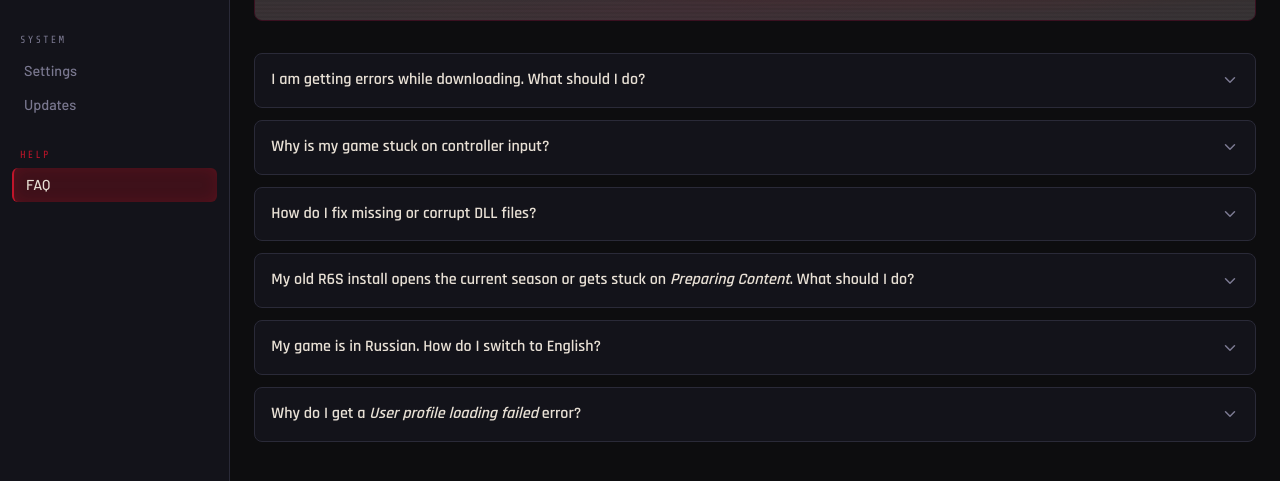
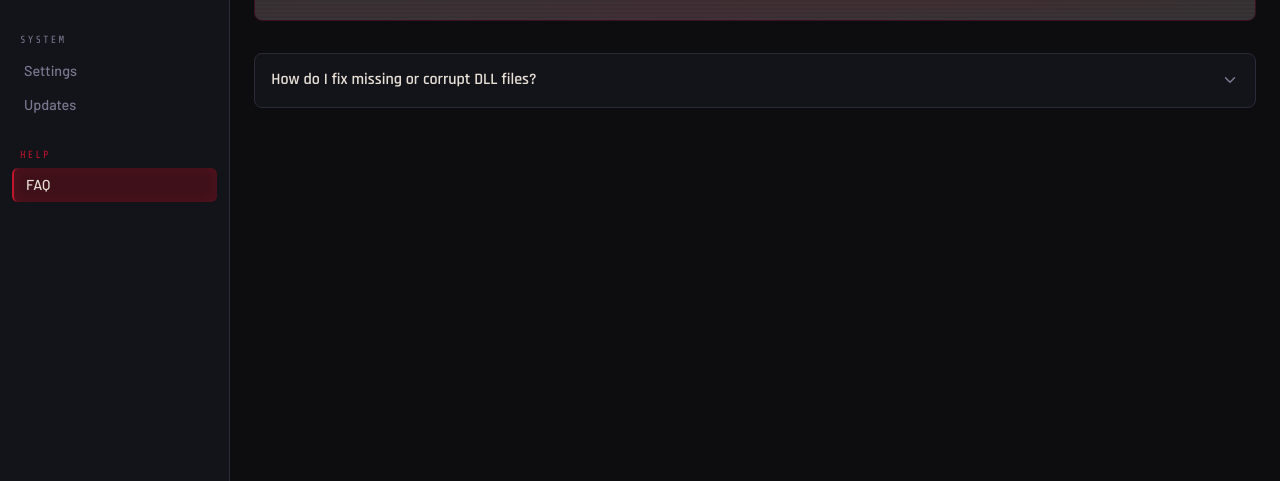
Before and after one commit to xeralin/ThrowbackLauncher, a Next.js app in the folder next/: page /faq/common-errors in a window 1280 px wide. Shown: the part 215-696 px from the top of the page. Built offline with nearby package versions, Linux system fonts and the light colour scheme; grey boxes are pictures that could not be loaded.

Commit message:
Update the FAQ for the installer name and the dropped Russian depot

```diff
--- a/next/src/app/faq/common-errors/page.tsx
+++ b/next/src/app/faq/common-errors/page.tsx
@@ -1,12 +1,9 @@
 import type { Metadata } from "next";
 import { FAQ_PAGES } from "@/config/faq";
-import Image from "next/image";
-import Link from "next/link";
 import { FaqHero } from "@/components/FaqHero";
 import { Note } from "@/components/Note";
 import { FaqAccordion, type FaqItem } from "@/components/FaqAccordion";
 import { ExternalLink } from "@/components/ExternalLink";
-import { OnWindows } from "@/components/OnPlatform";
 
 export const metadata: Metadata = FAQ_PAGES["common-errors"];
 
@@ -20,54 +17,6 @@ const faqs: FaqItem[] = [
         External overlays like Overwolf may be incompatible with the old R6S
         build, so disable them before launching the game.
       </p>
-    ),
-  },
-  {
-    id: "download-errors",
-    q: "I am getting errors while downloading. What should I do?",
-    a: (
-      <>
-        <p>
-          Most errors during download do not affect the final result and can be
-          ignored.
-        </p>
-        <ul>
-          <li>
-            <strong>Encountered error downloading chunk</strong> — Safe to
-            ignore, since the Steam servers were briefly unreachable and the
-            Launcher retries automatically
-          </li>
-          <li>
-            <strong>Depot is not available</strong> — You do not own R6S on
-            Steam
-          </li>
-          <li>
-            <strong>Failed to allocate file</strong> — Free up storage space on
-            the install drive
-          </li>
-          <li>
-            <strong>The process cannot access the file</strong> — Close any
-            program that might be interfering, such as
-            <OnWindows> your antivirus or</OnWindows> another game instance
-          </li>
-        </ul>
-      </>
-    ),
-  },
-  {
-    id: "controller-input",
-    q: "Why is my game stuck on controller input?",
-    a: (
-      <ol>
-        <li>
-          <strong>Restart the game</strong> — This mostly happens on the first
-          launch after a download and is gone for good afterwards
-        </li>
-        <li>
-          <strong>Unplug your controller</strong> — If that did not help,
-          restart without it and plug it back in afterwards
-        </li>
-      </ol>
     ),
   },
   {
@@ -131,6 +80,33 @@ const faqs: FaqItem[] = [
     ),
   },
   {
+    id: "no-proton",
+    q: (
+      <>
+        Why do I get <em>No Proton found</em>?
+      </>
+    ),
+    platform: "linux",
+    a: (
+      <>
+        <p>The Launcher runs each season with Proton from Steam.</p>
+        <ol>
+          <li>
+            Install Steam from your package manager, not as Flatpak or Snap
+          </li>
+          <li>
+            Install <strong>Proton Experimental</strong> under{" "}
+            <strong>Library</strong> &gt; <strong>Tools</strong> in Steam
+          </li>
+        </ol>
+        <Note className="my-3">
+          You can also place any Proton build in{" "}
+          <code>~/.local/share/ThrowbackLauncher/bin/proton</code>.
+        </Note>
+      </>
+    ),
+  },
+  {
     id: "corrupt-dll",
     q: "How do I fix missing or corrupt DLL files?",
     a: (
@@ -165,88 +141,6 @@ const faqs: FaqItem[] = [
       </>
     ),
   },
-  {
-    id: "wrong-version",
-    q: (
-      <>
-        My old R6S install opens the current season or gets stuck on{" "}
-        <em>Preparing Content</em>. What should I do?
-      </>
-    ),
-    a: (
-      <ol>
-        <li>
-          <strong>Restart the game</strong> — Close it completely with{" "}
-          <strong>Stop</strong> in the Launcher
-          <OnWindows> or via Task Manager</OnWindows> and try again
-        </li>
-        <OnWindows>
-          <li>
-            <strong>Check your antivirus</strong> — If files were removed,
-            exclude the Launcher and library folders (see{" "}
-            <Link href="/faq/getting-started#antivirus-exclusion">
-              Getting Started
-            </Link>
-            )
-          </li>
-        </OnWindows>
-        <li>
-          <strong>Clear the app cache</strong> — Use <strong>Clear</strong> next
-          to <strong>App cache</strong> in <strong>Settings</strong>
-        </li>
-        <li>
-          <strong>Verify your files</strong> — Use <strong>Verify</strong> in
-          the <strong>Manage</strong> tab of the season to check for missing or
-          corrupted files
-        </li>
-      </ol>
-    ),
-  },
-  {
-    id: "sku-rus",
-    q: "My game is in Russian. How do I switch to English?",
-    a: (
-      <>
-        <p>
-          Some Steam accounts own a regional version of the game called SKU RUS,
-          which is in Russian by default. If yours is affected, switch the
-          language with these steps.
-        </p>
-        <ol>
-          <li>
-            Download the{" "}
-            <a href="/downloads/localization.lang" download="localization.lang">
-              <code>localization.lang</code>
-            </a>{" "}
-            file
-          </li>
-          <li>Move it into the season folder and replace the existing file</li>
-          <li>Launch the game</li>
-        </ol>
-        <Image
-          src="/media/others/sku-rus.webp"
-          alt="SKU RUS regions map"
-          width={768}
-          height={112}
-          unoptimized
-        />
-      </>
-    ),
-  },
-  {
-    id: "user-profile",
-    q: (
-      <>
-        Why do I get a <em>User profile loading failed</em> error?
-      </>
-    ),
-    a: (
-      <p>
-        This error is expected and does not affect gameplay. Click{" "}
-        <strong>OK</strong>.
-      </p>
-    ),
-  },
 ];
 
 export default function CommonErrors() {
--- a/next/src/app/faq/getting-started/page.tsx
+++ b/next/src/app/faq/getting-started/page.tsx
@@ -18,7 +18,7 @@ function AppliedIcon() {
       aria-label="Unlock All has been applied"
       className="inline-flex align-[-0.2em]"
     >
-      <UnlockIcon filled className="size-[1.22em] text-success" />
+      <UnlockIcon className="size-[1.22em] text-success" />
     </span>
   );
 }
@@ -83,18 +83,6 @@ const faqs: FaqItem[] = [
       </p>
     ),
   },
-  {
-    id: "build-support",
-    q: "Why is there a warning next to the Liberator switch?",
-    a: (
-      <p>
-        Your game build is not supported. The Liberator only supports specific
-        game builds. The <strong>Support</strong> tab on the{" "}
-        <Link href="/liberator">Liberator page</Link> lists every supported
-        build.
-      </p>
-    ),
-  },
 ];
 
 export default function GettingStarted() {
--- a/next/src/app/faq/multiplayer/page.tsx
+++ b/next/src/app/faq/multiplayer/page.tsx
@@ -50,7 +50,6 @@ const faqs: FaqItem[] = [
               width={524}
               height={160}
               unoptimized
-              className="rounded-none border-0"
             />
           </li>
         </OnWindows>
@@ -58,7 +57,7 @@ const faqs: FaqItem[] = [
     ),
   },
   {
-    id: "find-game",
+    id: "year-1",
     q: "Why does the hosted game not appear in Join Local in Year 1?",
     platform: "windows",
     a: (
--- a/next/src/app/faq/page.tsx
+++ b/next/src/app/faq/page.tsx
@@ -4,7 +4,7 @@ import { CardGrid, NavCard } from "@/components/NavCard";
 import { FAQ_PAGES } from "@/config/faq";
 
 const description =
-  "Your guide to downloading, setting up, and playing older Rainbow Six Siege seasons.";
+  "Your guide to downloading and playing older Rainbow Six Siege seasons.";
 
 export const metadata: Metadata = { title: "FAQ", description };
 
```
Also changed, not shown: next/public/media/others/sku-rus.webp (deleted), 1 other file (tests, documents, lock files or other folders).
